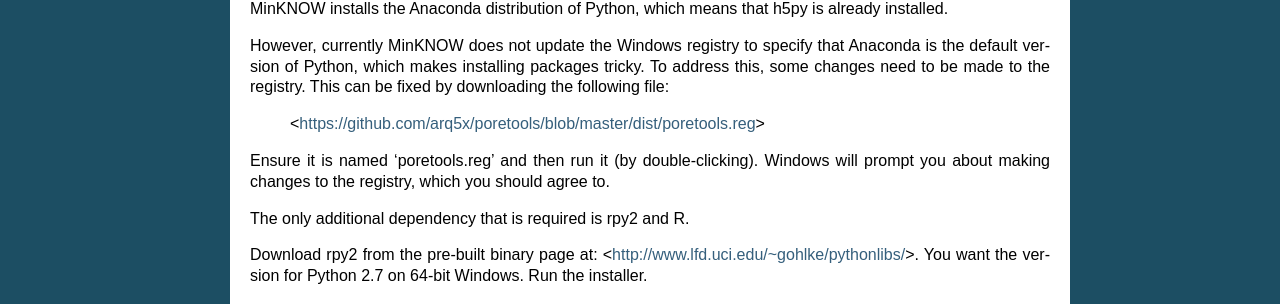
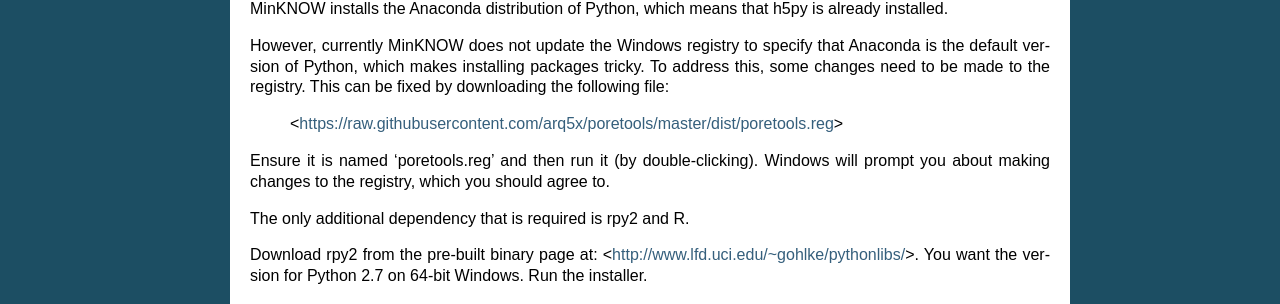
Before and after one commit to arq5x/poretools, a Sphinx documentation site: the page built from docs/content/installation.rst, in a window 1280 px wide and 900 px high, scrolled down 380 px. Shown: the part 145-449 px from the top of the window. Built offline with Sphinx 7.4.7, drawn with Linux system fonts in a browser that asks for light colours; formulas are drawn with MathJax 3.

Commit message:
registry changes

```diff
--- a/docs/content/installation.rst
+++ b/docs/content/installation.rst
@@ -38,7 +38,7 @@ MinKNOW installs the Anaconda distribution of Python, which means that h5py is a
 
 However, currently MinKNOW does not update the Windows registry to specify that Anaconda is the default version of Python, which makes installing packages tricky. To address this, some changes need to be made to the registry. This can be fixed by downloading the following file:
 
-	<https://github.com/arq5x/poretools/blob/master/dist/poretools.reg>
+	<https://raw.githubusercontent.com/arq5x/poretools/master/dist/poretools.reg>
 
 Ensure it is named 'poretools.reg' and then run it (by double-clicking). Windows will prompt you about making changes to the registry, which you should agree to.
 
```
